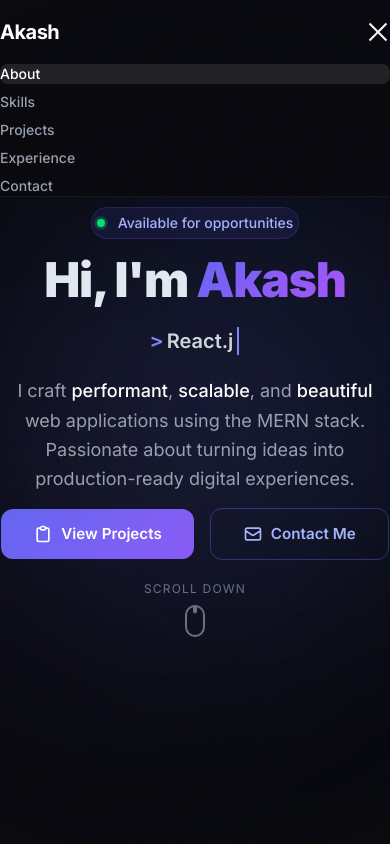
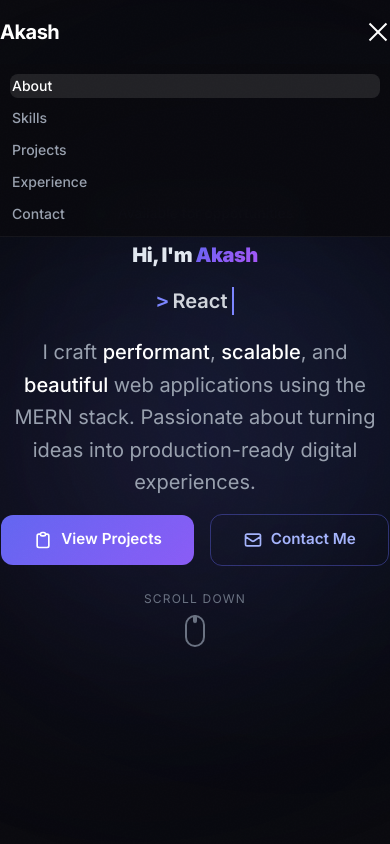
Before and after one commit to Akash-K973/Portfolio, a React (Vite) app: page / in a window 390 px wide. Both pictures are taken after a click on the button "Toggle menu". Shown: the top 844 px of the page. Built offline with nearby package versions, Linux system fonts and the light colour scheme.

Commit message:
Mobile update 2.0

```diff
--- a/src/components/Navbar.jsx
+++ b/src/components/Navbar.jsx
@@ -68,7 +68,7 @@ export default function Navbar() {
         </a>
 
         {/* Desktop links */}
-        <div className="hidden md:flex items-center">
+        <div className=" hidden md:flex items-center">
           {navLinks.map(link => (
             <a
               key={link.href}
@@ -104,13 +104,13 @@ export default function Navbar() {
           mobileOpen ? 'max-h-96 opacity-100' : 'max-h-0 opacity-0'
         } bg-[#0a0a0f]/95 backdrop-blur-xl border-b border-white/5`}
       >
-        <div className="px-6 py-4 flex flex-col gap-2">
+        <div className="links px-6 py-4 flex flex-col gap-2">
           {navLinks.map(link => (
             <a
               key={link.href}
               href={link.href}
               onClick={(e) => handleClick(e, link.href)}
-              className={`px-4 py-3 rounded-lg text-sm font-medium transition-all duration-300 ${
+              className={`link px-4 py-3 rounded-lg text-sm font-medium transition-all duration-300 ${
                 activeSection === link.href.slice(1)
                   ? 'text-white bg-white/10'
                   : 'text-gray-400 hover:text-white hover:bg-white/5'
--- a/src/index.css
+++ b/src/index.css
@@ -196,10 +196,12 @@ body {
 
 .available{
   padding: 5px;
+
 }
 
 .badge-box{
   padding-left: 5px;
+
 }
 
 .myname,.tagline-box,.typewriter-box,.cta-box,.scroll-box{
@@ -286,29 +288,45 @@ body {
 }
 
 @media (max-width: 768px){
+  .links{
+    padding: 10px;
+  }
+
+  .link{
+    padding: 2px;
+  }
+  .myname,.tagline-box,.typewriter-box,.cta-box,.scroll-box{
+  margin-top: 15px;
+  font-size: 20px;
+}
   .about-box,.about-title{
     margin-left: 20px;
     margin-right: 20px;
+    font-size: 10px;
   }
 
   .skills-box{
   margin-left: 20px;
   margin-right: 20px;
+  font-size: 10px;
 }
 
 .projects-box{
   margin-left: 20px;
   margin-right: 20px;
+  font-size: 10px;
 }
 
 .experience-box{
   margin-left: 20px;
   margin-right: 20px;
+  font-size: 10px;
 }
 
 #contact{
   margin-left: 20px;
   margin-right: 20px;
+  font-size: 10px;
 }
 
 
```
